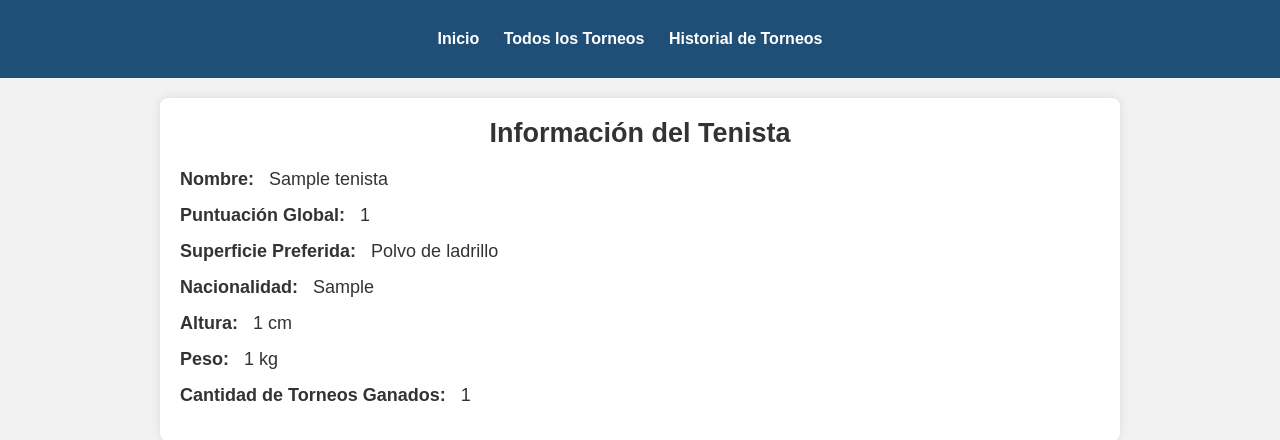
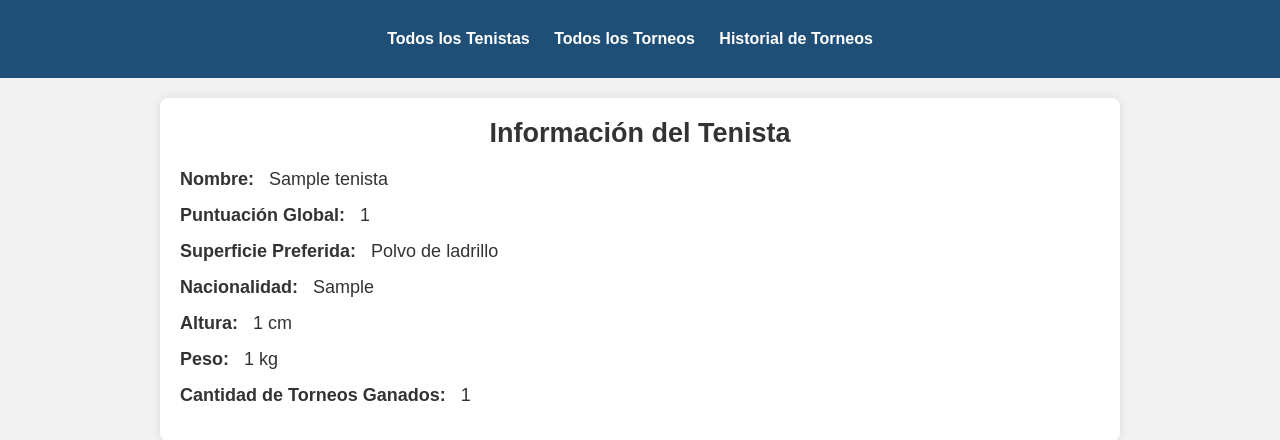
Before and after one commit to justosaenzv/TPFinal-justosaenzvaliente, a Flask app: page /tenistas/1 in a window 1280 px wide. Shown: the top 440 px of the page. Run offline with Flask 3, Linux system fonts and the light colour scheme; tables that the repository leaves empty hold one stand-in row (values such as "Sample post").

Commit message:
Corrijo los links a los cuales llevaban los botones y cambio boton de inicio por boton de Todos los Tenistas

```diff
--- a/templates/mostrar_tenista.html
+++ b/templates/mostrar_tenista.html
@@ -11,9 +11,9 @@
         <nav class="navbar">
             <div class="container">
                 <ul>
-                    <li><a href="/">Inicio</a></li>
-                    <li><a href="/todos_torneos">Todos los Torneos</a></li>
-                    <li><a href="/historial_torneos">Historial de Torneos</a></li>
+                    <li><a href="/tenistas">Todos los Tenistas</a></li>
+                    <li><a href="/torneos">Todos los Torneos</a></li>
+                    <li><a href="/historial">Historial de Torneos</a></li>
                 </ul>
             </div>
         </nav>
```
